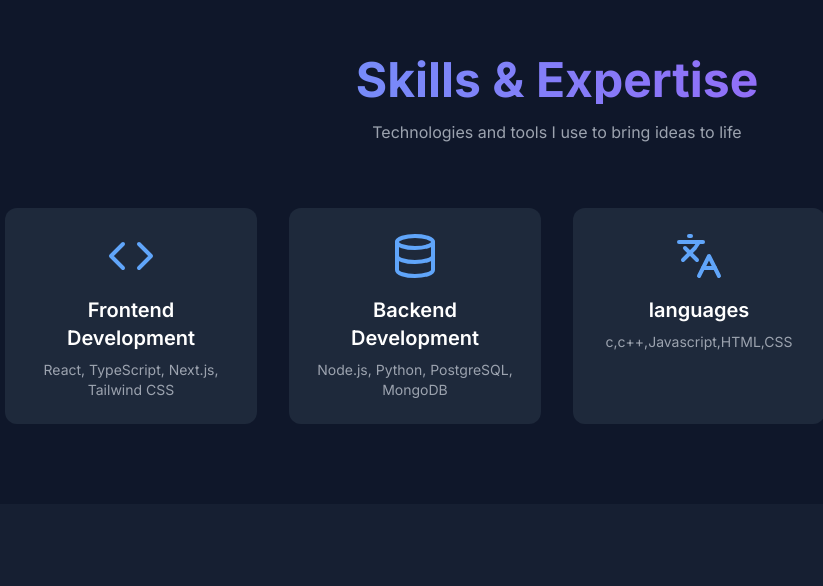
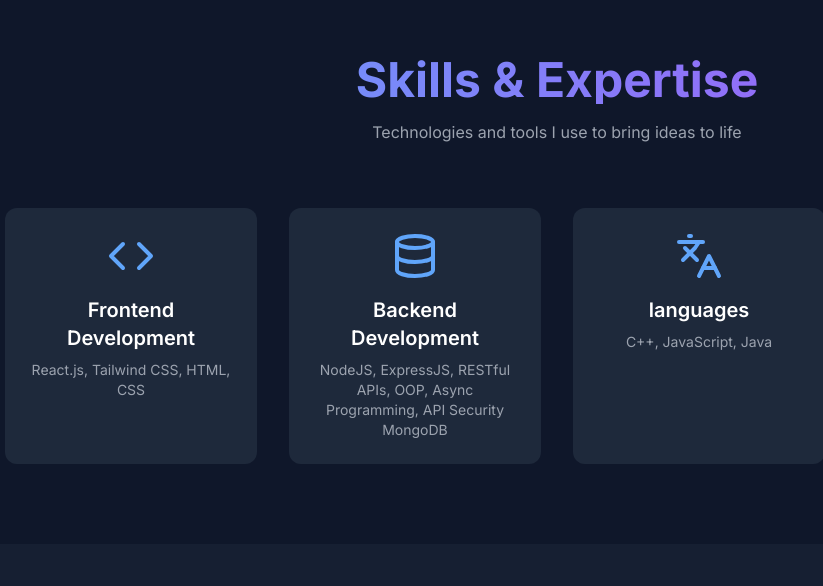
Before and after one commit to Rikkyyadav123/portfolio, a React (Vite) app: page / in a window 1280 px wide. Shown: the part 1480-2066 px from the top of the page, without its empty margins (83-906 px from the left). Built offline with nearby package versions, Linux system fonts and the light colour scheme.

Commit message:
some skills upadation

```diff
--- a/src/App.tsx
+++ b/src/App.tsx
@@ -48,9 +48,9 @@
   };
 
   const skills = [
-    { name: 'Frontend Development', icon: Code, description: 'React, TypeScript, Next.js, Tailwind CSS' },
-    { name: 'Backend Development', icon: Database, description: 'Node.js, Python, PostgreSQL, MongoDB' },
-    { name: 'languages' , icon:Languages, description: 'c,c++,Javascript,HTML,CSS'}
+    { name: 'Frontend Development', icon: Code, description: 'React.js, Tailwind CSS, HTML, CSS ' },
+    { name: 'Backend Development', icon: Database, description: 'NodeJS, ExpressJS, RESTful APIs, OOP, Async Programming, API Security MongoDB' },
+    { name: 'languages' , icon:Languages, description: 'C++, JavaScript, Java'}
   ];
 
   const projects = [
```
